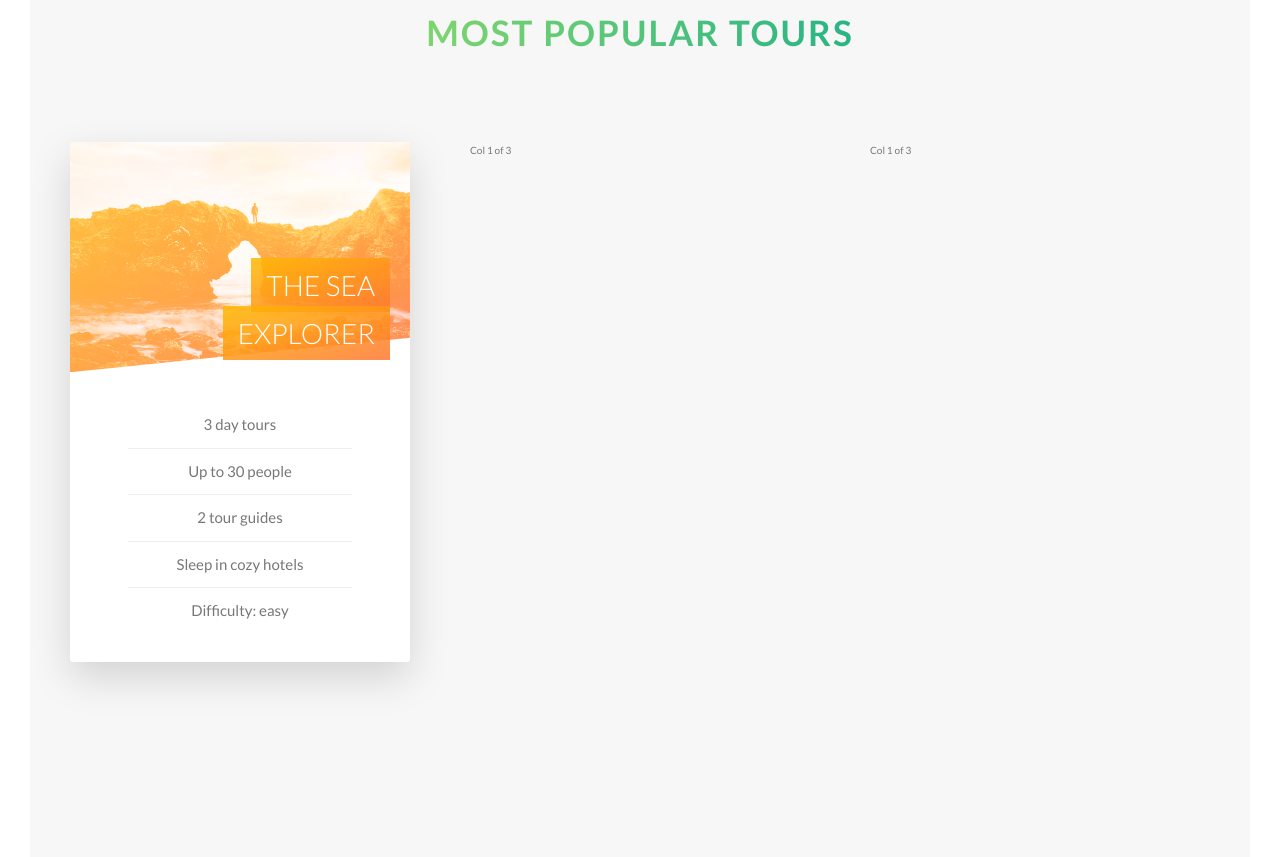
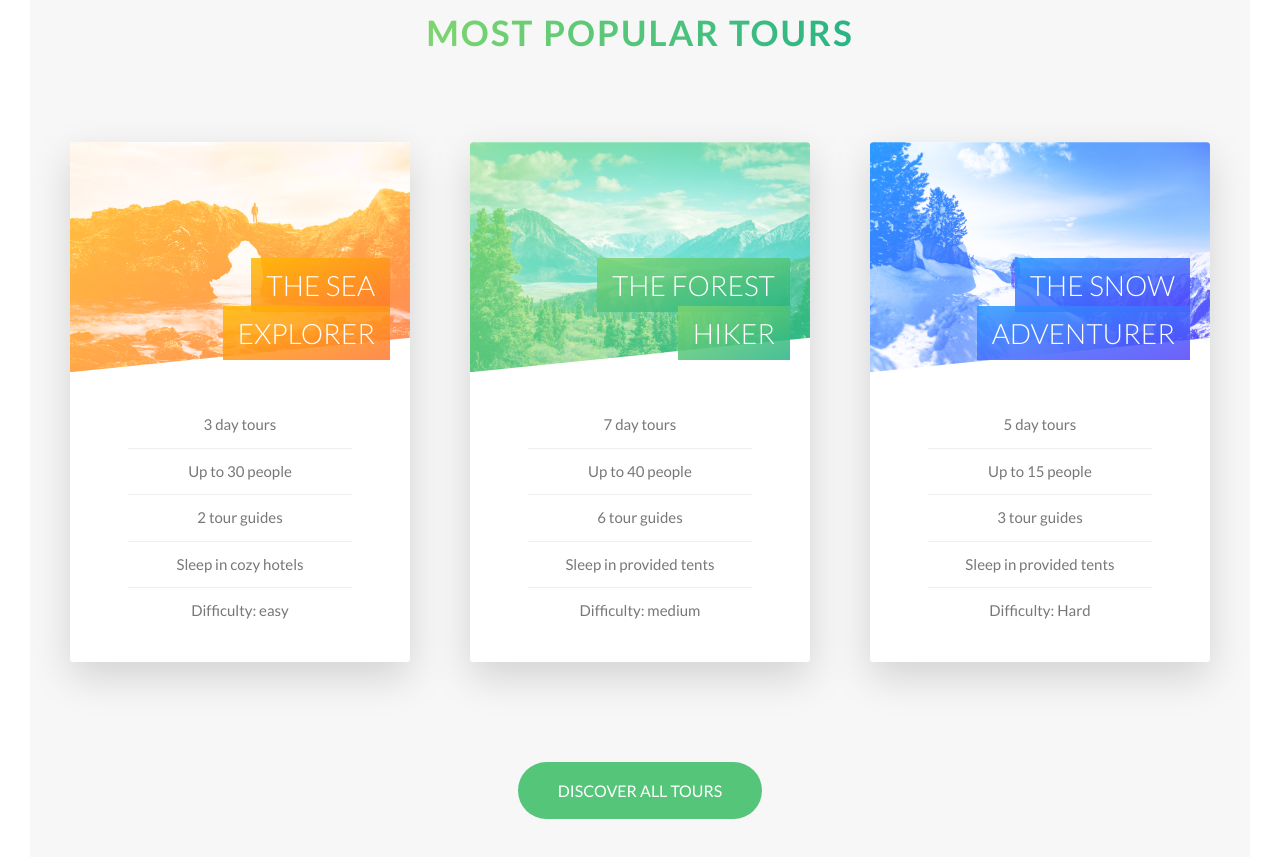
Before and after one commit to slyebaidoo/Natours, a website: page index.html in a window 1280 px wide. Shown: the part 2297-3154 px from the top of the page. Drawn offline with Linux system fonts and the light colour scheme.

Commit message:
build: Tour Section add two other cards to tour Section

```diff
--- a/index.html
+++ b/index.html
@@ -132,14 +132,82 @@
 							</div>
 
 							<div class="card__side card__side--back card__side--back-1">
-								Back
+								<div class="card__cta">
+									<div class="card__price-box">
+										<p class="card__price-only">Only</p>
+										<p class="card__price-value">$297</p>
+									</div>
+									<a href="#" class="btn btn--white">Book now!</a>
+								</div>
 							</div>
 						</div>
 					</div>
 					<div class="col-1-of-3">
-						Col 1 of 3
+						<div class="card">
+							<div class="card__side card__side--front">
+								<div class="card__picture card__picture--2">
+									&nbsp;
+								</div>
+								<h4 class="card__heading">
+									<span class="card__heading-span card__heading-span--2">The Forest Hiker</span>
+								</h4>
+								<div class="card__details">
+									<ul>
+										<li>7 day tours</li>
+										<li>Up to 40 people</li>
+										<li>6 tour guides</li>
+										<li>Sleep in provided tents</li>
+										<li>Difficulty: medium</li>
+									</ul>
+								</div>
+							</div>
+
+							<div class="card__side card__side--back card__side--back-2">
+								<div class="card__cta">
+									<div class="card__price-box">
+										<p class="card__price-only">Only</p>
+										<p class="card__price-value">$497</p>
+									</div>
+									<a href="#" class="btn btn--white">Book now!</a>
+								</div>
+							</div>
+						</div>
 					</div>
-					<div class="col-1-of-3">Col 1 of 3</div>
+					<div class="col-1-of-3">
+						<div class="card">
+							<div class="card__side card__side--front">
+								<div class="card__picture card__picture--3">
+									&nbsp;
+								</div>
+								<h4 class="card__heading">
+									<span class="card__heading-span card__heading-span--3">The Snow Adventurer</span>
+								</h4>
+								<div class="card__details">
+									<ul>
+										<li>5 day tours</li>
+										<li>Up to 15 people</li>
+										<li>3 tour guides</li>
+										<li>Sleep in provided tents</li>
+										<li>Difficulty: Hard</li>
+									</ul>
+								</div>
+							</div>
+
+							<div class="card__side card__side--back card__side--back-3">
+								<div class="card__cta">
+									<div class="card__price-box">
+										<p class="card__price-only">Only</p>
+										<p class="card__price-value">$897</p>
+									</div>
+									<a href="#" class="btn btn--white">Book now!</a>
+								</div>
+							</div>
+						</div>
+					</div>
+				</div>
+
+				<div class="u-center-text u-margin-top-huge">
+					<a href="#" class="btn btn--green">Discover all Tours</a>
 				</div>
 			</section>
 		</main>
--- a/sass/base/_utilities.scss
+++ b/sass/base/_utilities.scss
@@ -14,3 +14,11 @@
 .u-margin-bottom-big {
 	margin-bottom: 8rem;
 }
+
+.u-margin-top-big {
+	margin-top: 8rem;
+}
+
+.u-margin-top-huge {
+	margin-top: 10rem;
+}
--- a/sass/components/_button.scss
+++ b/sass/components/_button.scss
@@ -1,5 +1,4 @@
 .btn {
-
 	&:link,
 	&:visited {
 		text-transform: uppercase;
@@ -14,7 +13,7 @@
 	}
 
 	&:hover {
-        transform: translateY(-.3rem);
+		transform: translateY(-0.3rem);
 		box-shadow: 0 1rem 2rem rgba($color-black, 0.2);
 
 		&::after {
@@ -34,6 +33,15 @@
 
 		&::after {
 			background-color: $color-white;
+		}
+	}
+
+	&--green {
+		background-color: $color-primary;
+		color: $color-white;
+
+		&::after {
+			background-color: $color-primary;
 		}
 	}
 
@@ -66,7 +74,7 @@
 		text-decoration: none;
 		border-bottom: 1px solid $color-primary;
 		padding: 3px;
-        transition: all .2s;
+		transition: all 0.2s;
 	}
 
 	&:hover {
@@ -74,12 +82,10 @@
 		color: $color-white;
 		box-shadow: 0 1rem 2rem rgba($color-black, 0.15);
 		transform: translateY(-2px);
-
 	}
 
 	&:active {
-        box-shadow: 0 .5rem 1rem rgba($color-black, 0.15);
+		box-shadow: 0 0.5rem 1rem rgba($color-black, 0.15);
 		transform: translateY(0px);
 	}
-
 }
--- a/sass/components/_card.scss
+++ b/sass/components/_card.scss
@@ -1,61 +1,97 @@
 .card {
-
 	//FUNCTIONALITY
 	perspective: 150rem;
 	-moz-perspective: 150rem;
 	position: relative;
 	height: 52rem;
 
-    &__side{
+	&__side {
 		font-size: 2rem;
 		height: 52rem;
 		transition: all 0.8s ease;
 		position: absolute;
 		top: 0;
-        left: 0 ;
+		left: 0;
 		width: 100%;
 		backface-visibility: hidden;
 		-webkit-backface-visibility: hidden;
 		border-radius: 3px;
 		overflow: hidden;
-        box-shadow: 0 1.5rem 4rem rgba($color-black, .15);
+		box-shadow: 0 1.5rem 4rem rgba($color-black, 0.15);
 
-        &--front{
+		&--front {
 			background-color: $color-white;
 		}
-        &--back{
+		&--back {
 			background-color: green;
 			transform: rotateY(180deg);
 
 			&-1 {
-                background-image: linear-gradient(to right bottom,$color-secondary-light, $color-secondary-dark);
+				background-image: linear-gradient(
+					to right bottom,
+					$color-secondary-light,
+					$color-secondary-dark
+				);
+			}
+			&-2 {
+				background-image: linear-gradient(
+					to right bottom,
+					$color-primary-light,
+					$color-primary-dark
+				);
+			}
+			&-3 {
+				background-image: linear-gradient(
+					to right bottom,
+					$color-tertiary-light,
+					$color-tertiary-dark
+				);
 			}
 		}
 	}
 
-	&:hover &__side--front{
+	&:hover &__side--front {
 		transform: rotateY(-180deg);
 	}
-	&:hover &__side--back{
+	&:hover &__side--back {
 		transform: rotateY(0);
 	}
+
+
 
 	//FRONT SIDE STYLING
 	&__picture {
 		background-size: cover;
 		height: 23rem;
 		background-blend-mode: screen;
-        -webkit-clip-path: polygon(0 0,100% 0,100% 85%,0 100%);
-        clip-path: polygon(0 0,100% 0,100% 85%,0 100%);
+		-webkit-clip-path: polygon(0 0, 100% 0, 100% 85%, 0 100%);
+		clip-path: polygon(0 0, 100% 0, 100% 85%, 0 100%);
+        border-top-right-radius: 3px;
+        border-top-left-radius: 3px;
 
-        &--1{
-            background-image: linear-gradient(to right bottom,$color-secondary-light, $color-secondary-dark),url(../img/nat-5.jpg);
+		&--1 {
+			background-image: linear-gradient(
+					to right bottom,
+					$color-secondary-light,
+					$color-secondary-dark
+				),
+				url(../img/nat-5.jpg);
 		}
-        &--2{
-            background-image: url(../img/nat-5.jpg);
+		&--2 {
+			background-image: linear-gradient(
+					to right bottom,
+					$color-primary-light,
+					$color-primary-dark
+				),
+				url(../img/nat-6.jpg);
 		}
-        &--3{
-            background-image: url(../img/nat-5.jpg);
+		&--3 {
+			background-image: linear-gradient(
+					to right bottom,
+					$color-tertiary-light,
+					$color-tertiary-dark
+				),
+				url(../img/nat-7.jpg);
 		}
 	}
 
@@ -76,15 +112,30 @@
 		-webkit-box-decoration-break: clone;
 		box-decoration-break: clone;
 
-
 		&--1 {
-            background-image: linear-gradient(to right bottom,
-            rgba($color-secondary-light, .85),
-            rgba($color-secondary-dark, .85)) ;
+			background-image: linear-gradient(
+				to right bottom,
+				rgba($color-secondary-light, 0.85),
+				rgba($color-secondary-dark, 0.85)
+			);
+		}
+		&--2 {
+			background-image: linear-gradient(
+				to right bottom,
+				rgba($color-primary-light, 0.85),
+				rgba($color-primary-dark, 0.85)
+			);
+		}
+		&--3 {
+			background-image: linear-gradient(
+				to right bottom,
+				rgba($color-tertiary-light, 0.85),
+				rgba($color-tertiary-dark, 0.85)
+			);
 		}
 	}
 
-    &__details{
+	&__details {
 		padding: 3rem;
 		ul {
 			list-style: none;
@@ -102,4 +153,29 @@
 			}
 		}
 	}
+
+	&__cta {
+		position: absolute;
+		top: 50%;
+		left: 50%;
+		transform: translate(-50%, -50%);
+		width: 90%;
+		text-align: center;
 	}
+
+	&__price-box {
+		text-align: center;
+		color: $color-white;
+		margin-bottom: 8rem;
+	}
+
+	&__price-only {
+		font-size: 1.4rem;
+		text-transform: uppercase;
+	}
+
+	&__price-value {
+		font-size: 6rem;
+		font-weight: 100;
+	}
+}
--- a/sass/components/_feature-box.scss
+++ b/sass/components/_feature-box.scss
@@ -22,7 +22,4 @@
         transform: translateY(-1.5rem) scale(1.03);
     }
 
-    &__text{
-
-    }
 }
--- a/sass/pages/_home.scss
+++ b/sass/pages/_home.scss
@@ -23,7 +23,7 @@
 
 .section-tours {
 	background-color: $color-grey-light-1;
-	padding: 25rem 0 50rem 0;
+	padding: 25rem 0 15rem 0;
 	margin-top: -11rem;
 
 }
```
Also changed, not shown: css/style.css. Lines whose indentation alone changed are shown as unchanged.
